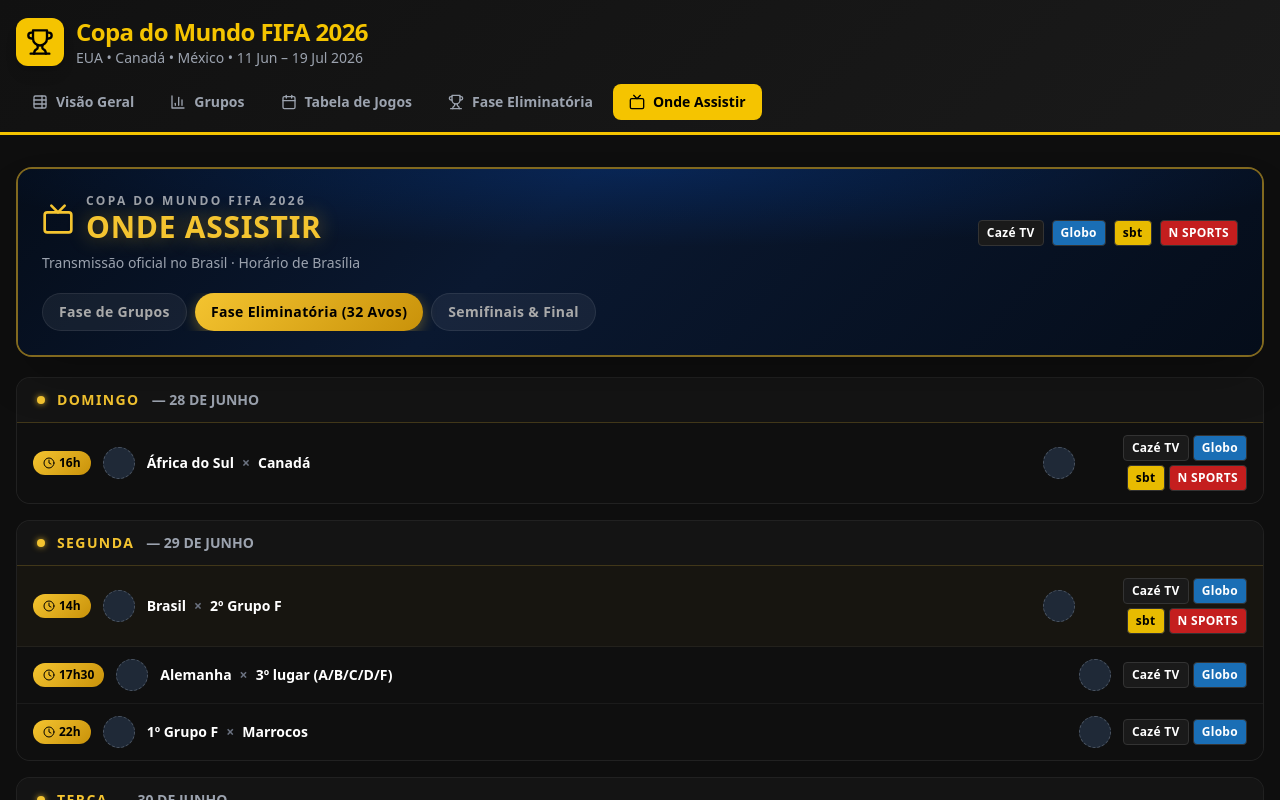
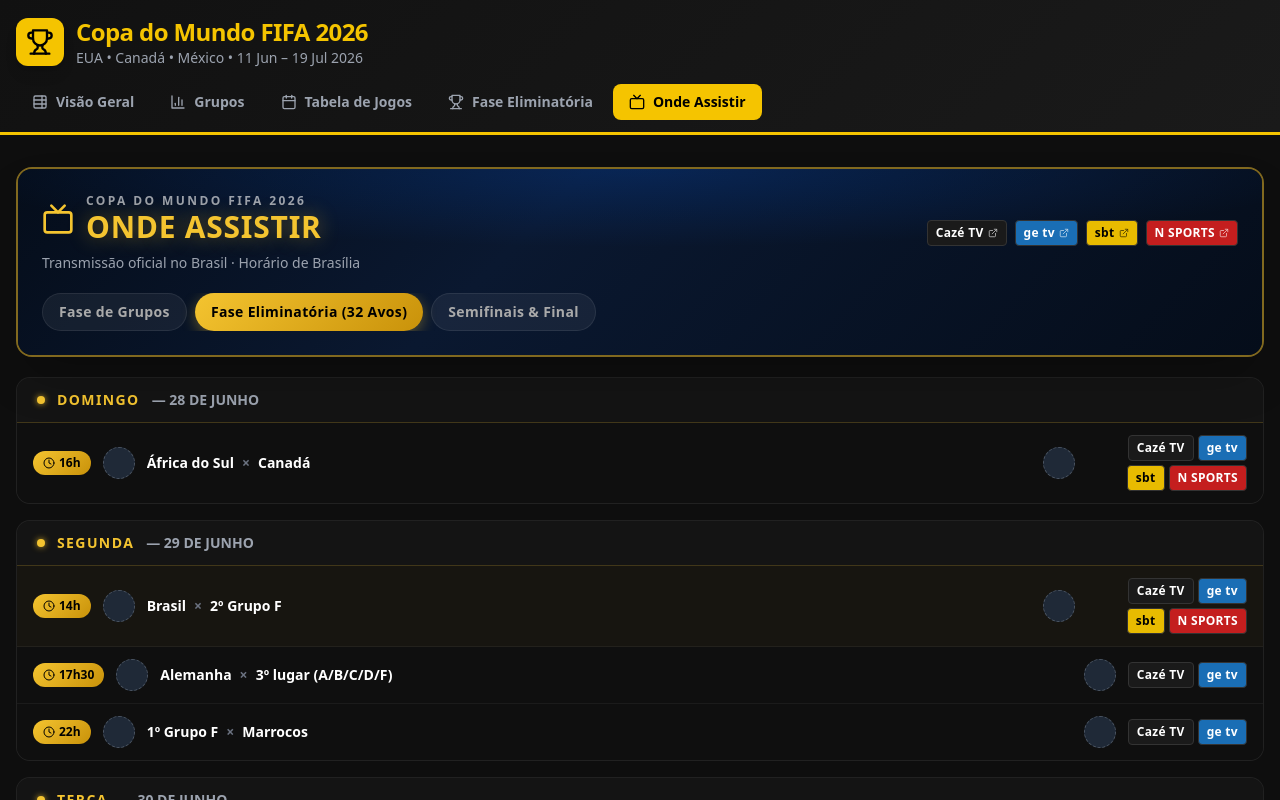
Before and after one commit to Francisco-tads/Copa-do-Mundo2026, a React (Vite) app: page / in a window 1280 px wide. Both pictures are taken after a click on the button "Onde Assistir". Shown: the top 800 px of the page. Built offline with nearby package versions, Linux system fonts and the light colour scheme; no server answers; the database is empty.

Commit message:
Update Onde Assistir channel links

```diff
--- a/src/components/OndeAssistir.tsx
+++ b/src/components/OndeAssistir.tsx
@@ -1,5 +1,5 @@
 import React, { useState } from 'react';
-import { Tv, Clock, MapPin } from 'lucide-react';
+import { Tv, Clock, MapPin, ExternalLink } from 'lucide-react';
 import type { Team } from '../types';
 
 interface BroadcastMatch {
@@ -139,22 +139,27 @@ const SEMIFINAL_SCHEDULE: BroadcastDay[] = [
   },
 ];
 
-const channelStyle: Record<string, { bg: string; text: string; label: string }> = {
-  'Cazé TV':  { bg: '#1a1a1a', text: '#ffffff', label: 'Cazé\u00a0TV' },
-  'Globo':    { bg: '#1a6eb5', text: '#ffffff', label: 'Globo' },
-  'SBT':      { bg: '#e8bb00', text: '#000000', label: 'sbt' },
-  'NSports':  { bg: '#c41e1e', text: '#ffffff', label: 'N\u00a0SPORTS' },
+const channelStyle: Record<string, { bg: string; text: string; label: string; youtube: string }> = {
+  'Cazé TV':  { bg: '#1a1a1a', text: '#ffffff', label: 'Cazé\u00a0TV',   youtube: 'https://www.youtube.com/@CazeTV' },
+  'Globo':    { bg: '#1a6eb5', text: '#ffffff', label: 'ge\u00a0tv',      youtube: 'https://www.youtube.com/@getv' },
+  'SBT':      { bg: '#e8bb00', text: '#000000', label: 'sbt',            youtube: 'https://www.youtube.com/SBT' },
+  'NSports':  { bg: '#c41e1e', text: '#ffffff', label: 'N\u00a0SPORTS',  youtube: 'https://www.youtube.com/@NSports' },
 };
 
-function ChannelBadge({ name }: { name: string }) {
-  const style = channelStyle[name] || { bg: '#444', text: '#fff', label: name };
+function ChannelBadge({ name, showLink = false }: { name: string; showLink?: boolean }) {
+  const style = channelStyle[name] || { bg: '#444', text: '#fff', label: name, youtube: '#' };
   return (
-    <span
-      className="inline-flex items-center px-2 py-1 rounded text-xs font-bold tracking-wide whitespace-nowrap"
-      style={{ background: style.bg, color: style.text, border: '1px solid #333' }}
+    <a
+      href={style.youtube}
+      target="_blank"
+      rel="noopener noreferrer"
+      className="inline-flex items-center gap-1 px-2 py-1 rounded text-xs font-bold tracking-wide whitespace-nowrap transition-all duration-150 hover:brightness-125 hover:scale-105"
+      style={{ background: style.bg, color: style.text, border: '1px solid #333', textDecoration: 'none' }}
+      title={`Assistir ${name} no YouTube`}
     >
       {style.label}
-    </span>
+      {showLink && <ExternalLink className="w-2.5 h-2.5 opacity-70" />}
+    </a>
   );
 }
 
@@ -305,7 +310,7 @@ export function OndeAssistir({ teams }: OndeAssistirProps) {
             </div>
 
             <div className="flex gap-2 flex-wrap">
-              {Object.keys(channelStyle).map(ch => <ChannelBadge key={ch} name={ch} />)}
+              {Object.keys(channelStyle).map(ch => <ChannelBadge key={ch} name={ch} showLink />)}
             </div>
           </div>
 
```
